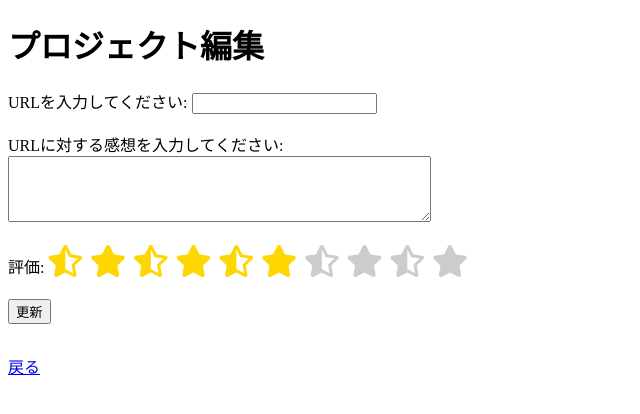
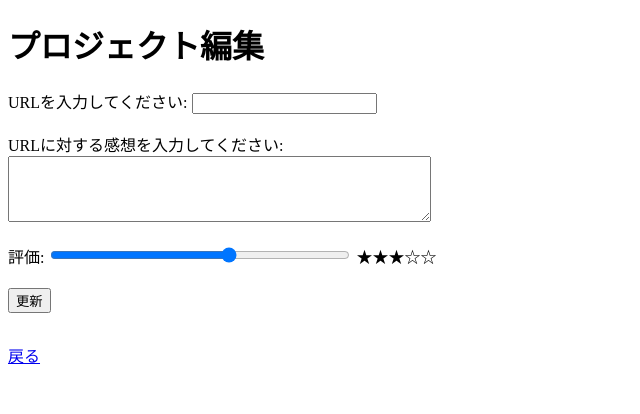
Before and after one commit to NoJobDetective/flask_test2, a Flask app: template templates/edit.html in a window 1280 px wide. Shown: the top 414 px of the page, without its empty margins (0-640 px from the left). Run offline with Flask 3, Linux system fonts and the light colour scheme; the template is opened without the code that fills it, so the values that code supplies are empty.

Commit message:
Update edit.html

```diff
--- a/templates/edit.html
+++ b/templates/edit.html
@@ -9,24 +9,11 @@
     form {
       margin-bottom: 30px;
     }
-    .star-rating {
-      direction: rtl;
-      display: inline-block;
-      font-size: 2rem;
+    .rating-container {
+      margin-bottom: 20px;
     }
-    .star-rating input[type="radio"] {
-      display: none;
-    }
-    .star-rating label {
-      color: #ccc;
-      cursor: pointer;
-    }
-    .star-rating input[type="radio"]:checked ~ label {
-      color: gold;
-    }
-    .star-rating label:hover,
-    .star-rating label:hover ~ label {
-      color: gold;
+    .rating-container input[type="range"] {
+      width: 300px;
     }
     .error {
       color: red;
@@ -46,41 +33,40 @@
     <br>
     <textarea id="comment" name="comment" rows="4" cols="50">{{ project.comment }}</textarea>
     <br><br>
-    <label for="rating">評価:</label>
-    <div class="star-rating">
-      <input type="radio" id="star5" name="rating" value="5" {% if (project.rating|default(3))|float == 5 %} checked {% endif %}>
-      <label for="star5" title="5点"><i class="fas fa-star"></i></label>
-
-      <input type="radio" id="star4_5" name="rating" value="4.5" {% if (project.rating|default(3))|float == 4.5 %} checked {% endif %}>
-      <label for="star4_5" title="4.5点"><i class="fas fa-star-half-alt"></i></label>
-
-      <input type="radio" id="star4" name="rating" value="4" {% if (project.rating|default(3))|float == 4 %} checked {% endif %}>
-      <label for="star4" title="4点"><i class="fas fa-star"></i></label>
-
-      <input type="radio" id="star3_5" name="rating" value="3.5" {% if (project.rating|default(3))|float == 3.5 %} checked {% endif %}>
-      <label for="star3_5" title="3.5点"><i class="fas fa-star-half-alt"></i></label>
-
-      <input type="radio" id="star3" name="rating" value="3" {% if (project.rating|default(3))|float == 3 %} checked {% endif %}>
-      <label for="star3" title="3点"><i class="fas fa-star"></i></label>
-
-      <input type="radio" id="star2_5" name="rating" value="2.5" {% if (project.rating|default(3))|float == 2.5 %} checked {% endif %}>
-      <label for="star2_5" title="2.5点"><i class="fas fa-star-half-alt"></i></label>
-
-      <input type="radio" id="star2" name="rating" value="2" {% if (project.rating|default(3))|float == 2 %} checked {% endif %}>
-      <label for="star2" title="2点"><i class="fas fa-star"></i></label>
-
-      <input type="radio" id="star1_5" name="rating" value="1.5" {% if (project.rating|default(3))|float == 1.5 %} checked {% endif %}>
-      <label for="star1_5" title="1.5点"><i class="fas fa-star-half-alt"></i></label>
-
-      <input type="radio" id="star1" name="rating" value="1" {% if (project.rating|default(3))|float == 1 %} checked {% endif %}>
-      <label for="star1" title="1点"><i class="fas fa-star"></i></label>
-
-      <input type="radio" id="star0_5" name="rating" value="0.5" {% if (project.rating|default(3))|float == 0.5 %} checked {% endif %}>
-      <label for="star0_5" title="0.5点"><i class="fas fa-star-half-alt"></i></label>
+    <div class="rating-container">
+      <label for="ratingRange">評価:</label>
+      <input type="range" id="ratingRange" name="rating" min="0" max="5" step="0.5" value="{{ project.rating|default(3) }}">
+      <span id="ratingDisplay"></span>
     </div>
-    <br><br>
     <button type="submit">更新</button>
   </form>
   <a href="{{ url_for('index') }}">戻る</a>
+
+  <!-- JavaScript for updating rating display in edit -->
+  <script>
+    function updateRatingDisplay(val) {
+      var r = parseFloat(val);
+      var full = Math.floor(r);
+      var half = (r - full) >= 0.5 ? 1 : 0;
+      var empty = 5 - full - half;
+      var stars = "";
+      for (var i = 0; i < full; i++) {
+        stars += "★";
+      }
+      if (half) {
+        stars += "⯨";
+      }
+      for (var i = 0; i < empty; i++) {
+        stars += "☆";
+      }
+      document.getElementById("ratingDisplay").innerText = stars;
+    }
+    document.getElementById("ratingRange").addEventListener("input", function() {
+      updateRatingDisplay(this.value);
+    });
+    window.addEventListener("load", function() {
+      updateRatingDisplay(document.getElementById("ratingRange").value);
+    });
+  </script>
 </body>
 </html>
```
